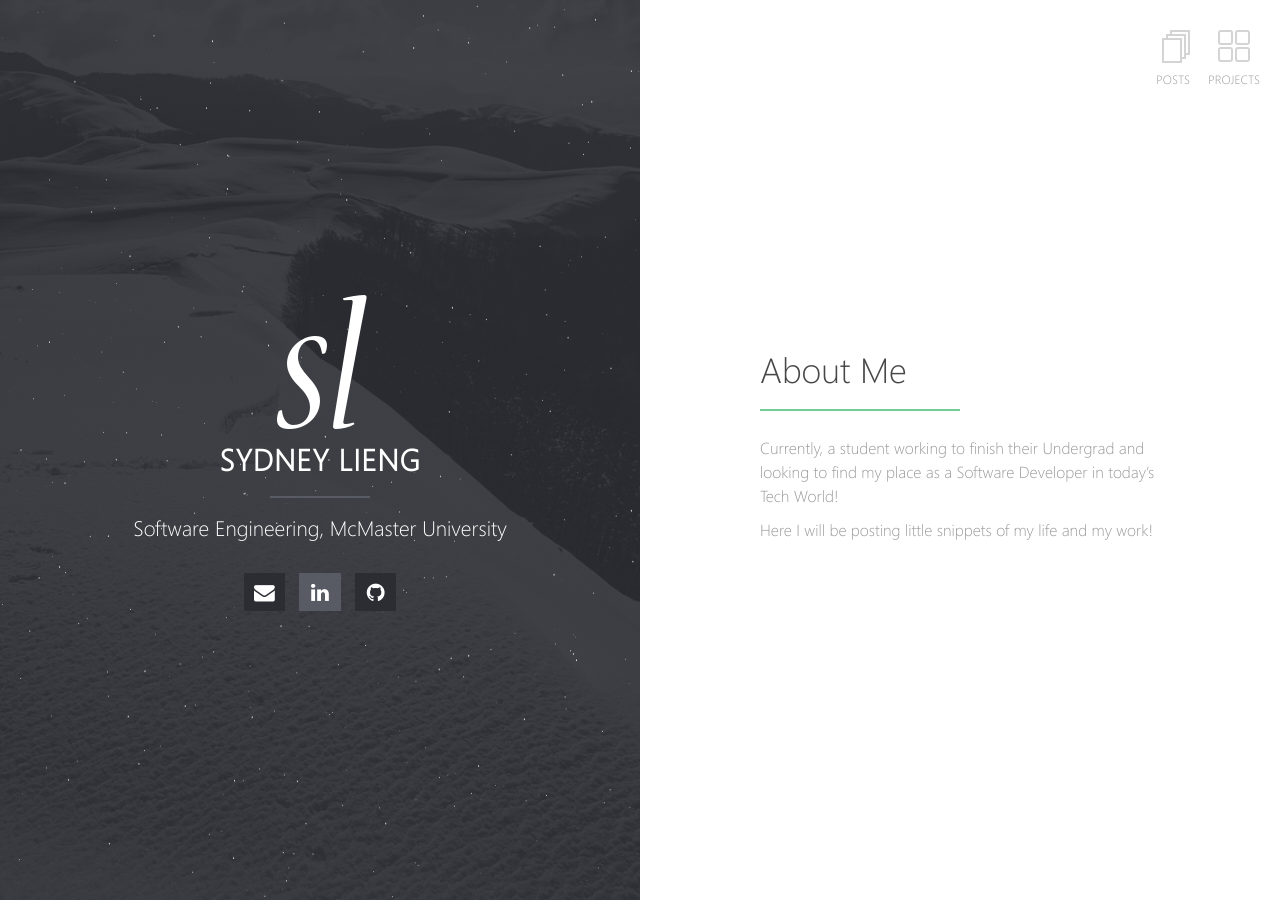
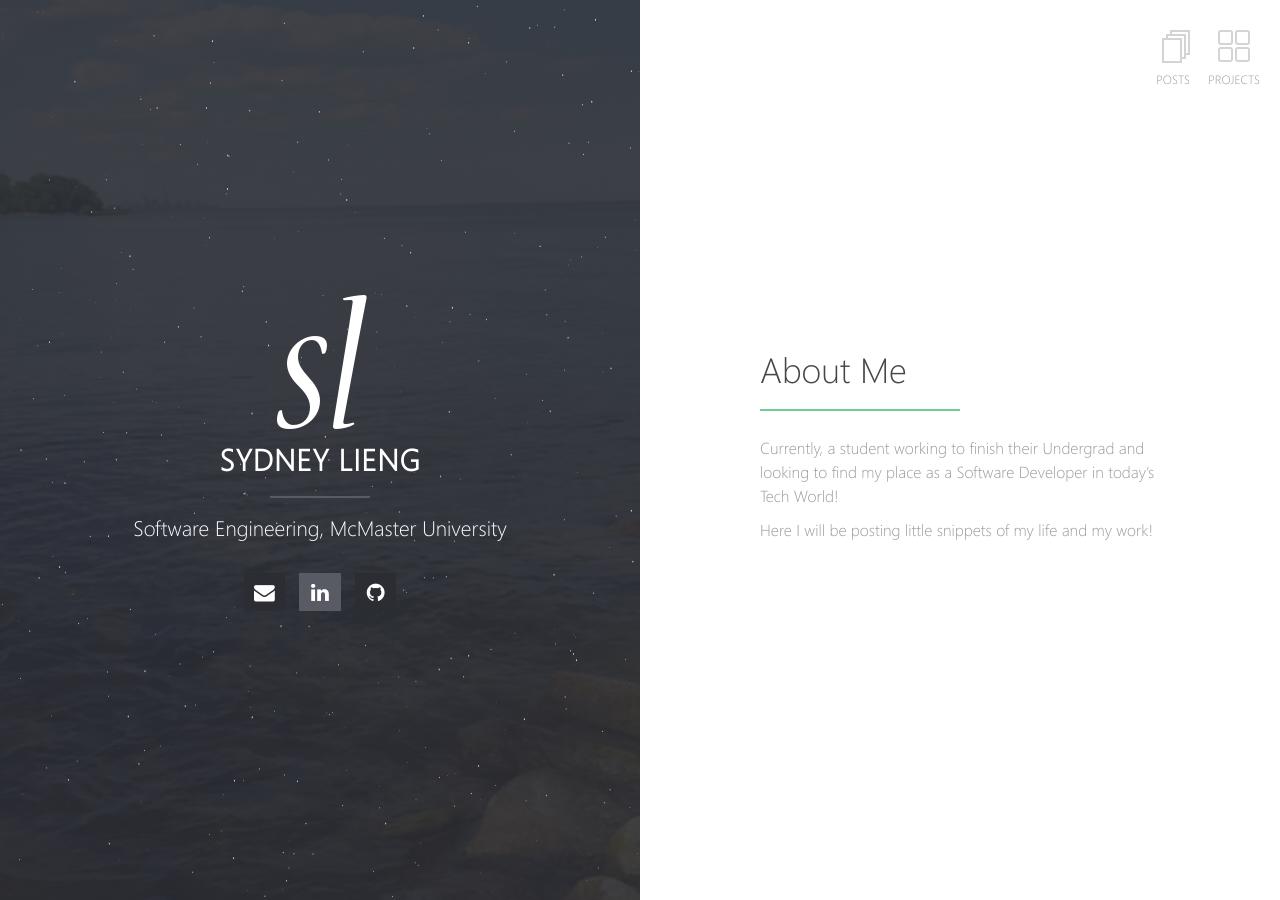
Before and after one commit to sydneylieng/sydneylieng.github.io, a Jekyll site: the page built from index.md, in a window 1280 px wide. Built offline with Jekyll 4.4.1, drawn with Linux system fonts in a browser that asks for light colours; our own code applies the rules of GitHub Pages for plain Markdown files.

Commit message:
update website info

```diff
--- a/_config.yml
+++ b/_config.yml
@@ -7,7 +7,7 @@ locale: en_CA
 
 # Left Block Images
 background:
-  homepage: images/home.png                           # this image will be shown on homepage's left block
+  homepage: images/pageone.png                           # this image will be shown on homepage's left block
   post-list: images/unsplash-image-10.jpg             # this image will be shown on post list page
   default-post: images/unsplash-gallery-image-3.jpg   # this image will be shown when post's front matter doesn't specify any image
 
```
Also changed, not shown: images/pageone.png (added), 1 other file.
